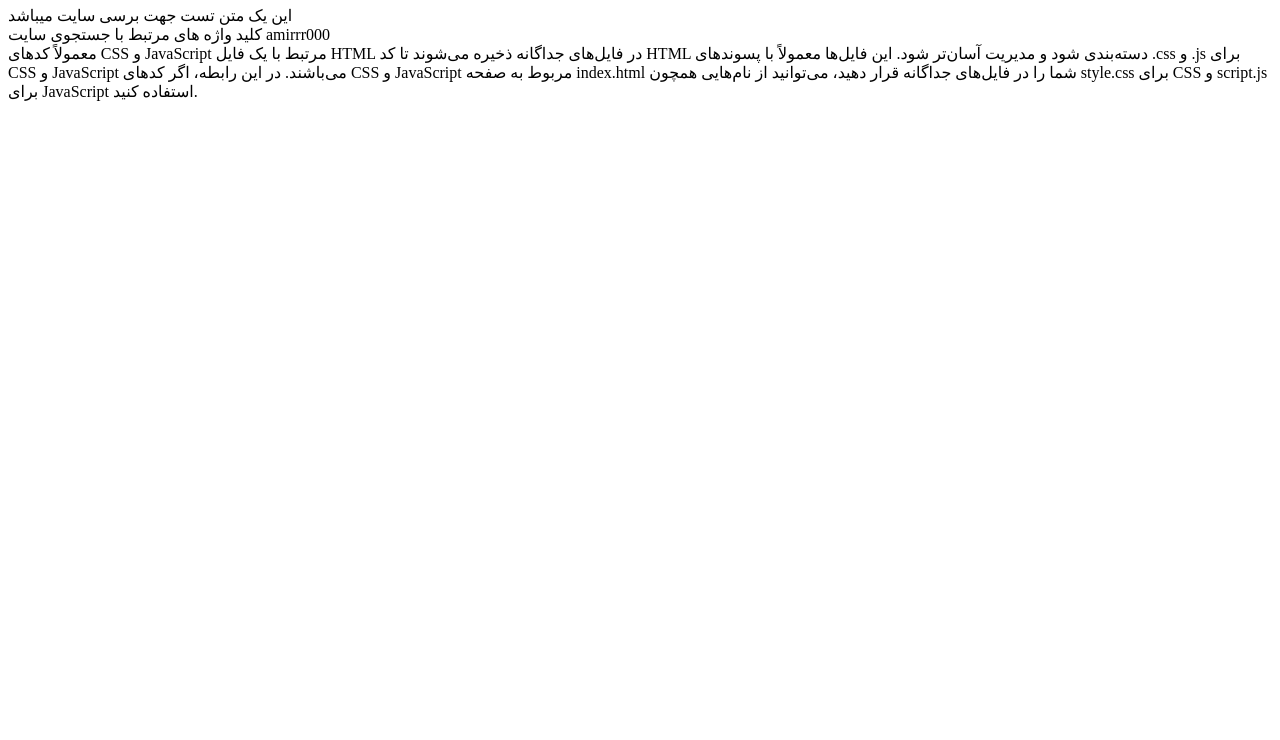
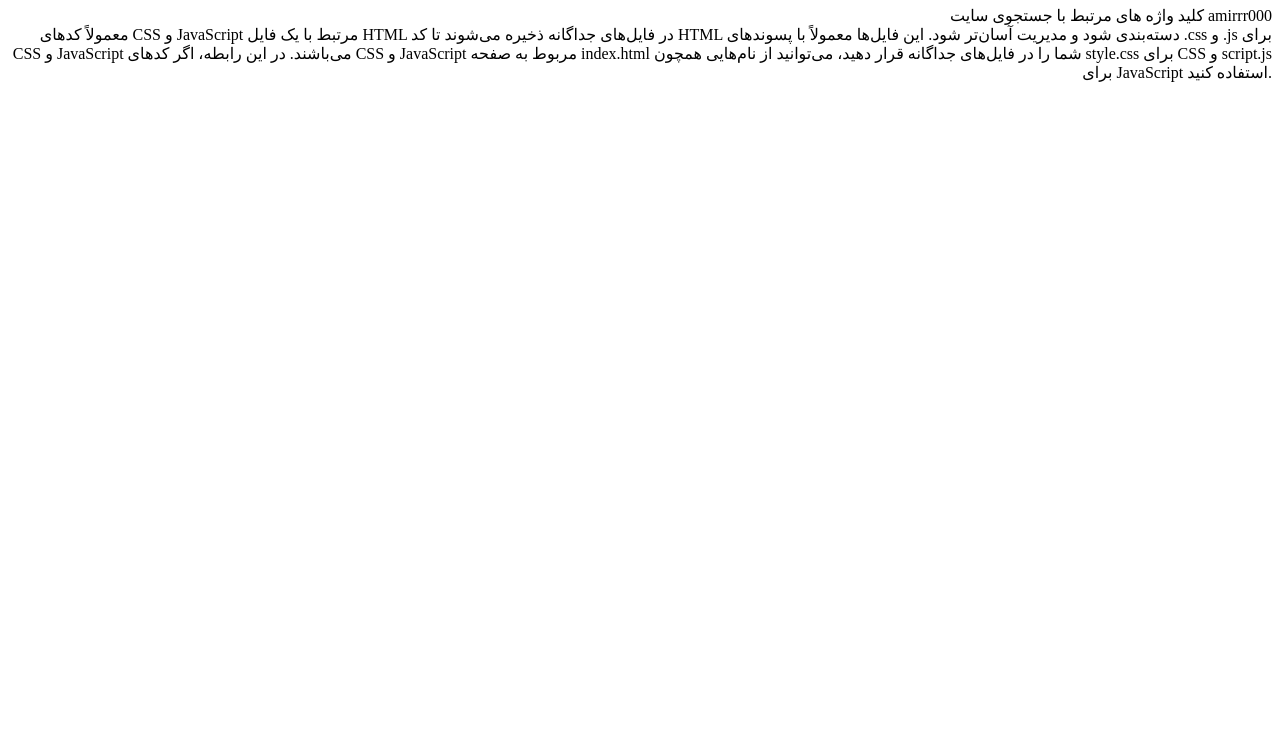
Before and after one commit to Am00aM/Server, a plain HTML site: page index.html in a window 1280 px wide. Shown: the part 60-800 px from the top of the page. Drawn offline with Linux system fonts and the light colour scheme.

Commit message:
Update index.html

```diff
--- a/index.html
+++ b/index.html
@@ -9,7 +9,7 @@
   <body>
 
 <h1>AM00AM1385</h1>
-<p>این یک متن تست جهت برسی سایت میباشد <br />کلید واژه های مرتبط با جستجوی سایت amirrr000<br />معمولاً کدهای CSS و JavaScript مرتبط با یک فایل HTML در فایل‌های جداگانه ذخیره می‌شوند تا کد HTML دسته‌بندی شود و مدیریت آسان‌تر شود. این فایل‌ها معمولاً با پسوند‌های .css و .js برای CSS و JavaScript می‌باشند.
+<p style="text-align: right;>این یک متن تست جهت برسی سایت میباشد <br />کلید واژه های مرتبط با جستجوی سایت amirrr000<br />معمولاً کدهای CSS و JavaScript مرتبط با یک فایل HTML در فایل‌های جداگانه ذخیره می‌شوند تا کد HTML دسته‌بندی شود و مدیریت آسان‌تر شود. این فایل‌ها معمولاً با پسوند‌های .css و .js برای CSS و JavaScript می‌باشند.
 
 در این رابطه، اگر کدهای CSS و JavaScript مربوط به صفحه index.html شما را در فایل‌های جداگانه قرار دهید، می‌توانید از نام‌هایی همچون style.css برای CSS و script.js برای JavaScript استفاده کنید.</p>
   </body>
```
